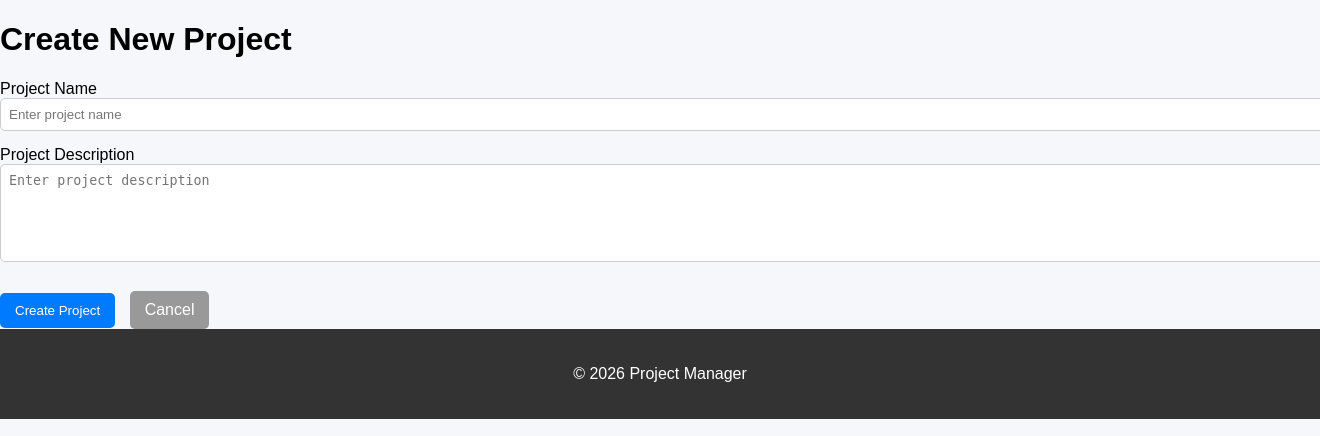
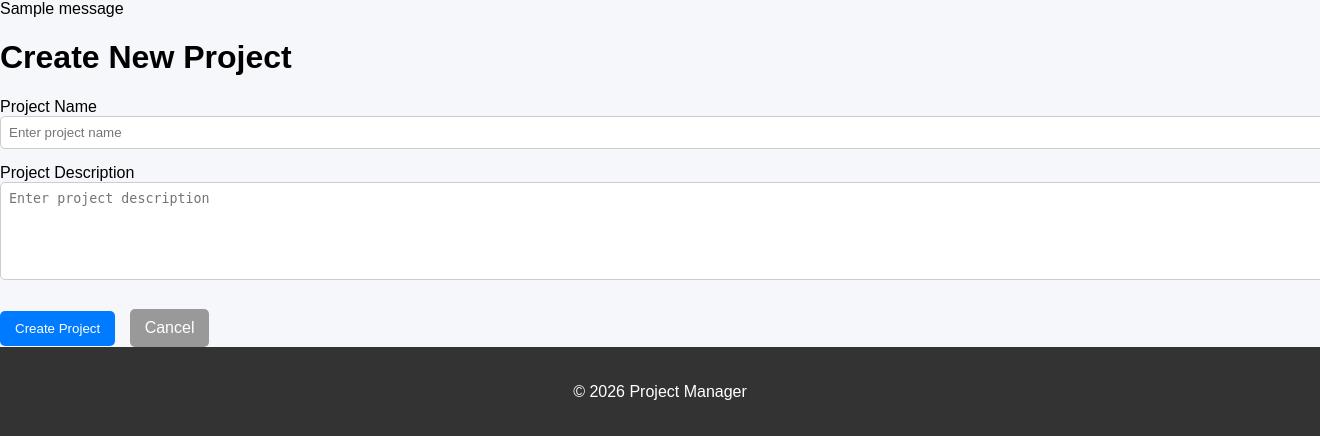
Before and after one commit to harsij01/project-manager, a Flask app: page /project/create in a window 1320 px wide; the page is wider, and only the part inside the window is pictured. Shown: the part 88-524 px from the top of that part. Run offline with Flask 3, Linux system fonts and the light colour scheme; a user stored in the database is signed in; tables that the repository leaves empty hold one stand-in row (values such as "Sample post"); one stand-in notice (Sample message) is shown.

Commit message:
added flash message

```diff
--- a/templates/layout.html
+++ b/templates/layout.html
@@ -23,6 +23,16 @@
             </nav>
         </header>
 
+        {% with messages = get_flashed_messages(with_categories=true) %}
+        {% if messages %}
+            <div class="flash-container">
+            {% for category, message in messages %}
+                <div class="flash {{ category }}">{{ message }}</div>
+            {% endfor %}
+            </div>
+        {% endif %}
+        {% endwith %}
+
         {% block content %}{% endblock %}
 
         <footer>
```
